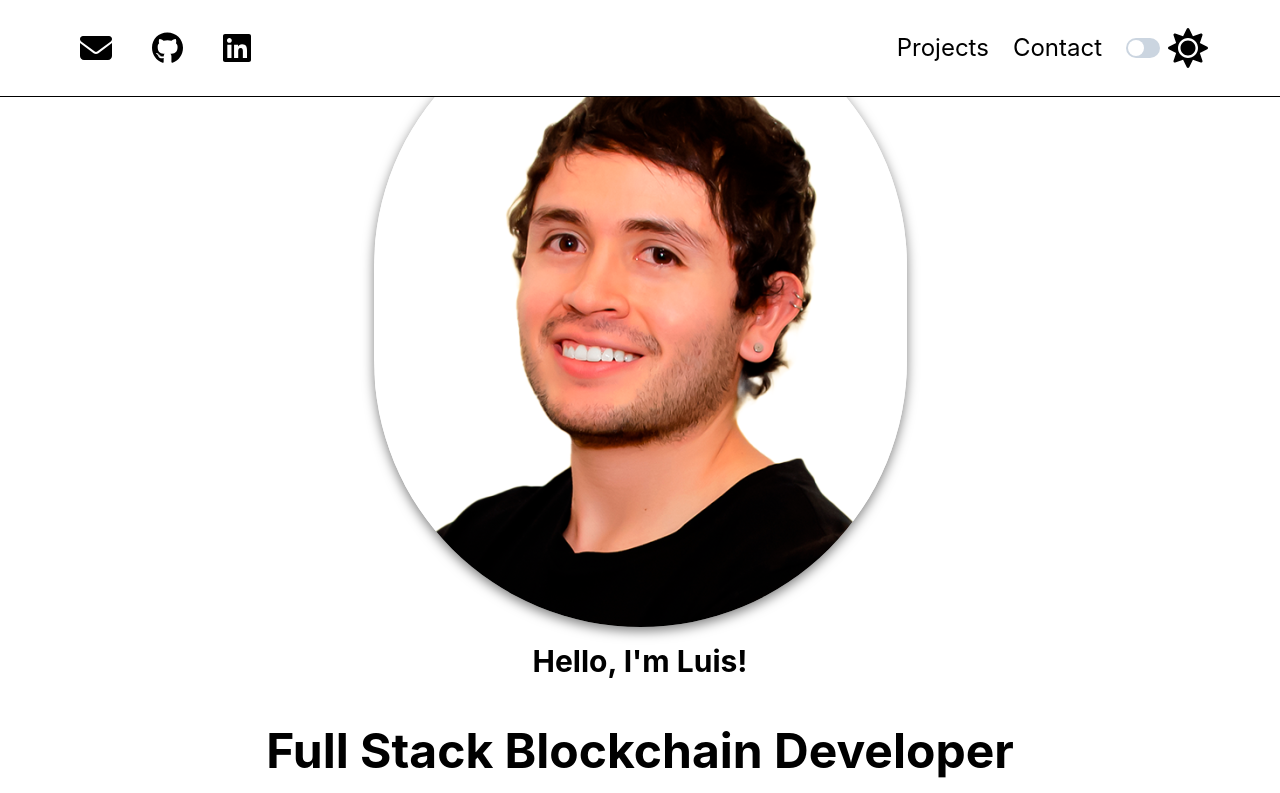
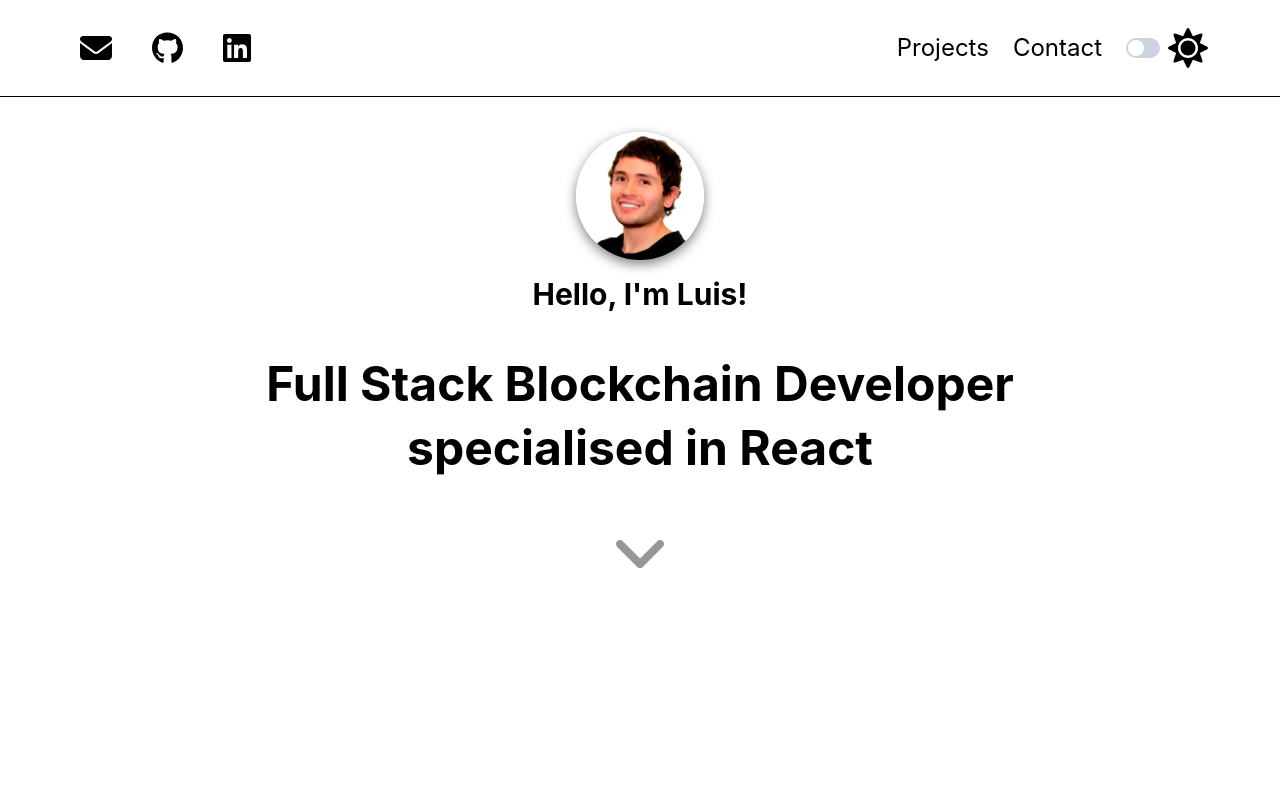
Before and after one commit to luiscaceresd/portfolio, a React (Create React App) app: page / in a window 1280 px wide. Shown: the top 793 px of the page. Built offline with nearby package versions, Linux system fonts and the light colour scheme.

Commit message:
fixing style

```diff
--- a/src/components/LandingSection.js
+++ b/src/components/LandingSection.js
@@ -66,7 +66,7 @@ const LandingSection = () => {
         {/* Adjusted spacing */}
         <VStack spacing="16px">
           <Avatar
-            size={{ base: "2xl", md: "3xl" }}
+            size={{ base: "2xl", md: "2xl" }}
             name="Luis"
             src={ProfilePicture}
             borderColor={borderColor}
```
